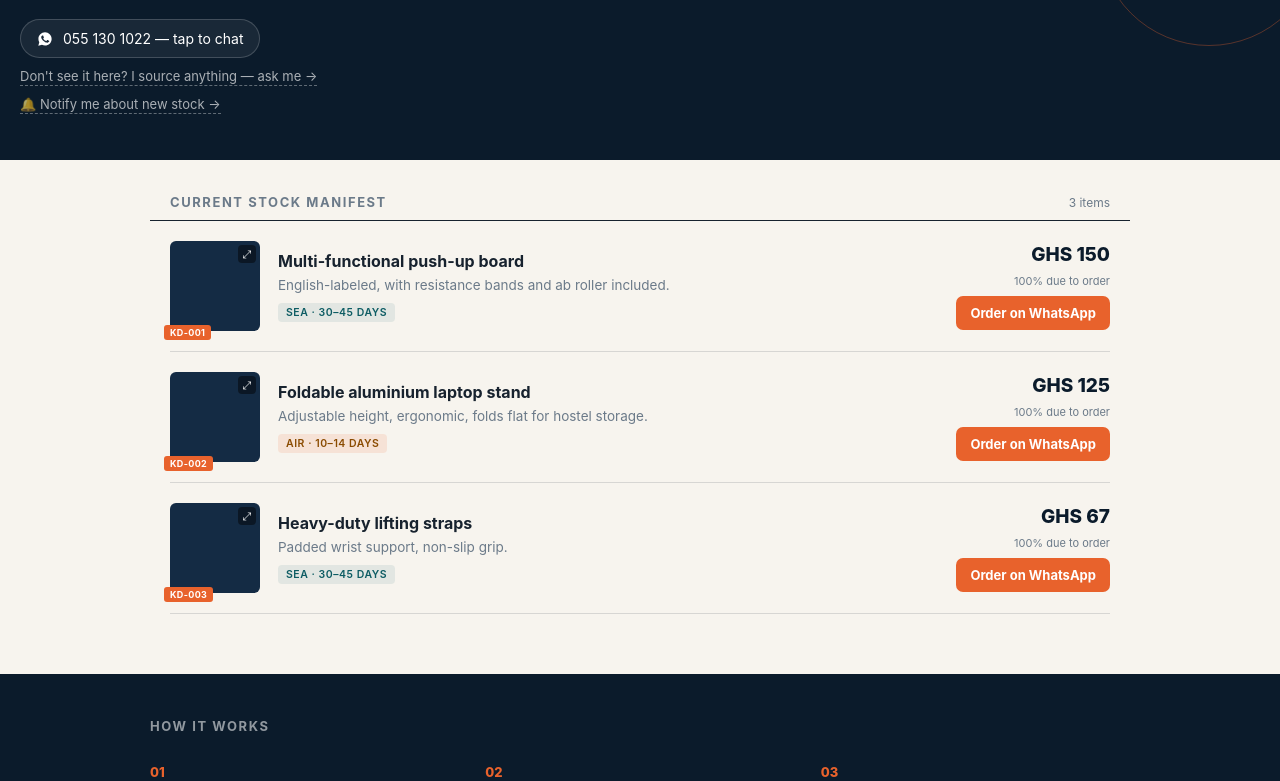
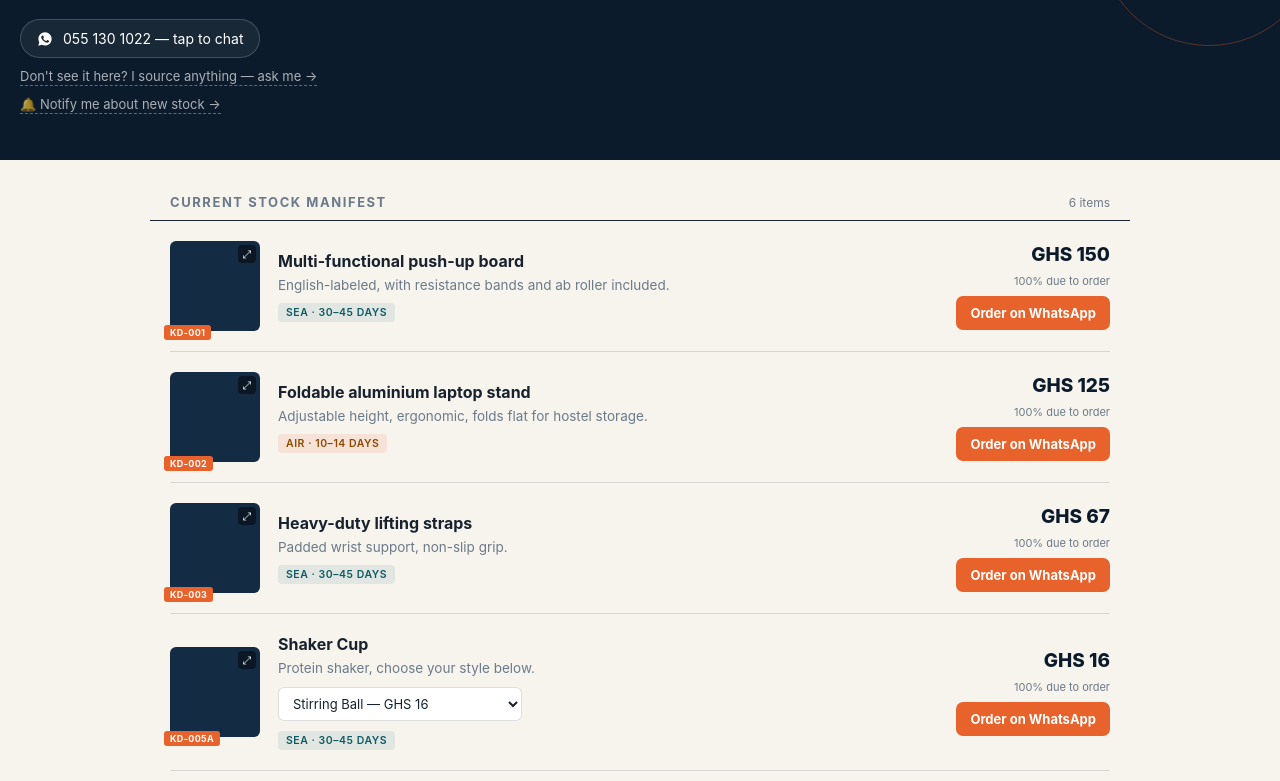
Before and after one commit to CerotoCyber/Kidoo-Direct, a plain HTML site: page index.html in a window 1280 px wide. Shown: the part 171-952 px from the top of the page. Drawn offline with Linux system fonts and the light colour scheme.

Commit message:
Add files via upload

```diff
--- a/index.html
+++ b/index.html
@@ -310,6 +310,19 @@
   .item .tags span.sea{ color:#0d5c63; background: rgba(13,92,99,0.09); }
   .item .tags span.air{ color:#8a4b00; background: rgba(232,98,44,0.12); }
 
+  .variant-select{
+    display:block;
+    margin: 4px 0 10px;
+    padding: 7px 10px;
+    font-size: 13px;
+    font-family: inherit;
+    border: 1px solid var(--line);
+    border-radius: 6px;
+    background: #fff;
+    color: var(--ink);
+    max-width: 280px;
+  }
+
   .item .buy{
     text-align:right;
     display:flex;
@@ -463,7 +476,7 @@
    doesn't matter, nothing else needs to change.
 
    ORDER OF VALUES:
-   CODE | Name | Short description | Cost you pay (GHS) | Margin % | ship (sea/air) | image links separated by commas
+   CODE | Name | Short description | Cost you pay (GHS) | Margin % | ship (sea/air) | image links separated by commas | Variant (optional)
 
    - Cost: what you actually pay, landed. Never shown to customers.
    - Margin: your %. 30 means the sale price is cost + 30%. Set it
@@ -472,8 +485,21 @@
      it, "Copy image address", paste the link here. Add 2-3 separated
      by commas and they'll auto-rotate on the card. Leave blank for none.
 
-   EXAMPLE — copy this line and edit it to add a new product:
-   KD-004 | Rechargeable neck fan | Foldable, USB charging | 60 | 35 | sea | https://i.imgur.com/abc.jpg,https://i.imgur.com/def.jpg
+   VARIANTS — for one product that comes in different styles/versions
+   at different prices (e.g. a shaker cup with 5 different lid types):
+   Give each style its OWN line, with the SAME Name, and add a short
+   Variant label as the 8th field. Lines sharing the same Name become
+   ONE card on the site with a style picker — customers choose, the
+   price and order message update automatically. Leave the Variant
+   field blank (or leave it off entirely) for a normal single product.
+
+   EXAMPLE — normal product, no variants:
+   KD-004 | Rechargeable neck fan | Foldable, USB charging | 60 | 35 | sea | https://i.imgur.com/abc.jpg
+
+   EXAMPLE — one product, five variants (same Name, different Variant label):
+   KD-005A | Shaker Cup | Protein shaker with mixing compartment. | 12 | 40 | sea | | Stirring Ball
+   KD-005B | Shaker Cup | Protein shaker with mixing compartment. | 15 | 40 | sea | | Bucket-Shaped Toner
+   KD-005C | Shaker Cup | Protein shaker with mixing compartment. | 18 | 40 | sea | | 3-Layer Powder Box
 ============================================================ */
 const DEPOSIT_TERMS = "100% due to order";
 
@@ -481,6 +507,9 @@ const PRODUCTS_TEXT = `
 KD-001 | Multi-functional push-up board | English-labeled, with resistance bands and ab roller included. | 115 | 30 | sea |
 KD-002 | Foldable aluminium laptop stand | Adjustable height, ergonomic, folds flat for hostel storage. | 100 | 25 | air |
 KD-003 | Heavy-duty lifting straps | Padded wrist support, non-slip grip. | 46 | 45 | sea |
+KD-005A | Shaker Cup | Protein shaker, choose your style below. | 12 | 30 | sea | | Stirring Ball
+KD-005B | Shaker Cup | Protein shaker, choose your style below. | 15 | 30 | sea | | Bucket-Shaped Toner
+KD-005C | Shaker Cup | Protein shaker, choose your style below. | 18 | 30 | sea | | 3-Layer Powder Box
 `;
 
 function parseProducts(text){
@@ -491,7 +520,7 @@ function parseProducts(text){
     .filter(line => line.length > 0)
     .map(line => {
       const parts = line.split("|").map(s => s.trim());
-      const [code, name, desc, cost, margin, ship, imagesRaw] = parts;
+      const [code, name, desc, cost, margin, ship, imagesRaw, variant] = parts;
       const images = (imagesRaw || "")
         .split(",")
         .map(s => s.trim())
@@ -503,67 +532,116 @@ function parseProducts(text){
         cost: parseFloat(cost) || 0,
         margin: parseFloat(margin) || 0,
         ship: (ship || "sea").toLowerCase() === "air" ? "air" : "sea",
-        images
+        images,
+        variant: (variant || "").trim()
       };
     });
 }
 
 const PRODUCTS = parseProducts(PRODUCTS_TEXT);
 
+// group lines that share a Name AND have a Variant label into one card each
+function groupProducts(list){
+  const groups = [];
+  const byName = {};
+  list.forEach(p => {
+    if (p.variant){
+      if (!byName[p.name]) {
+        byName[p.name] = { name: p.name, ship: p.ship, desc: p.desc, items: [] };
+        groups.push(byName[p.name]);
+      }
+      byName[p.name].items.push(p);
+    } else {
+      groups.push({ name: p.name, ship: p.ship, desc: p.desc, items: [p] });
+    }
+  });
+  return groups;
+}
+
 function priceOf(p){
   return Math.ceil(p.cost * (1 + p.margin / 100));
 }
 
 function waLink(product){
-  const msg = `Hi! I'd like to order: ${product.name} (${product.code}) — GHS ${priceOf(product)}`;
+  const label = product.variant ? `${product.name} — ${product.variant}` : product.name;
+  const msg = `Hi! I'd like to order: ${label} (${product.code}) — GHS ${priceOf(product)}`;
   return `https://wa.me/233551301022?text=${encodeURIComponent(msg)}`;
 }
 
 const rotators = [];
+const variantHandlers = {};
 
 function renderCatalog(){
   rotators.forEach(t => clearInterval(t));
   rotators.length = 0;
 
-  const list = PRODUCTS;
-  document.getElementById("itemCount").textContent = `${list.length} item${list.length === 1 ? "" : "s"}`;
+  const groups = groupProducts(PRODUCTS);
+  const totalItems = groups.reduce((sum, g) => sum + g.items.length, 0);
+  document.getElementById("itemCount").textContent = `${totalItems} item${totalItems === 1 ? "" : "s"}`;
 
   const wrap = document.getElementById("catalog");
   wrap.innerHTML = "";
 
-  list.forEach((p, idx) => {
+  groups.forEach((g, gIdx) => {
+    const hasVariants = g.items.length > 1;
+    const groupId = `g${gIdx}`;
+    let activeIdx = 0;
+    let active = g.items[activeIdx];
+
     const el = document.createElement("div");
     el.className = "item";
-    const thumbId = `thumb-${idx}-${p.code}`;
-    const firstImg = p.images && p.images.length ? p.images[0] : "";
+    const thumbId = `thumb-${groupId}`;
+
+    const variantPicker = hasVariants ? `
+      <select class="variant-select" id="select-${groupId}" onchange="variantHandlers['${groupId}'](this.value)">
+        ${g.items.map((it, i) => `<option value="${i}">${it.variant} — GHS ${priceOf(it)}</option>`).join("")}
+      </select>` : "";
+
+    const firstImg = active.images && active.images.length ? active.images[0] : "";
     el.innerHTML = `
-      <div class="thumb" id="${thumbId}" style="${firstImg ? `background-image:url('${firstImg}')` : ""}" onclick="openLightbox('${p.code}')">
-        <span class="code">${p.code}</span>
+      <div class="thumb" id="${thumbId}" style="${firstImg ? `background-image:url('${firstImg}')` : ""}">
+        <span class="code" id="code-${groupId}">${active.code}</span>
       </div>
       <div class="info">
-        <h3>${p.name}</h3>
-        <p>${p.desc}</p>
+        <h3>${g.name}</h3>
+        <p>${g.desc}</p>
+        ${variantPicker}
         <div class="tags">
-          <span class="${p.ship}">${p.ship === "sea" ? "Sea · 30–45 days" : "Air · 10–14 days"}</span>
+          <span class="${g.ship}">${g.ship === "sea" ? "Sea · 30–45 days" : "Air · 10–14 days"}</span>
         </div>
       </div>
       <div class="buy">
-        <div class="price">GHS ${priceOf(p)}</div>
+        <div class="price" id="price-${groupId}">GHS ${priceOf(active)}</div>
         <div class="deposit">${DEPOSIT_TERMS}</div>
-        <a class="order-btn" href="${waLink(p)}" target="_blank" rel="noopener">Order on WhatsApp</a>
+        <a class="order-btn" id="wa-${groupId}" href="${waLink(active)}" target="_blank" rel="noopener">Order on WhatsApp</a>
       </div>
     `;
     wrap.appendChild(el);
 
-    // rotate through photos if more than one was given
-    if (p.images && p.images.length > 1){
-      let i = 0;
-      const t = setInterval(() => {
-        i = (i + 1) % p.images.length;
-        const thumb = document.getElementById(thumbId);
-        if (thumb) thumb.style.backgroundImage = `url('${p.images[i]}')`;
-      }, 2800);
-      rotators.push(t);
+    const thumbEl = document.getElementById(thumbId);
+    thumbEl.onclick = () => openLightbox(active.code);
+
+    let imgIdx = 0;
+    const t = setInterval(() => {
+      const imgs = active.images;
+      if (!imgs || imgs.length < 2) return;
+      imgIdx = (imgIdx + 1) % imgs.length;
+      thumbEl.style.backgroundImage = `url('${imgs[imgIdx]}')`;
+    }, 2800);
+    rotators.push(t);
+
+    if (hasVariants){
+      variantHandlers[groupId] = function(selectedIndex){
+        activeIdx = parseInt(selectedIndex, 10);
+        active = g.items[activeIdx];
+        imgIdx = 0;
+        document.getElementById(`price-${groupId}`).textContent = `GHS ${priceOf(active)}`;
+        document.getElementById(`wa-${groupId}`).href = waLink(active);
+        document.getElementById(`code-${groupId}`).textContent = active.code;
+        thumbEl.onclick = () => openLightbox(active.code);
+        const img0 = active.images && active.images.length ? active.images[0] : "";
+        thumbEl.style.backgroundImage = img0 ? `url('${img0}')` : "none";
+      };
     }
   });
 }
```
